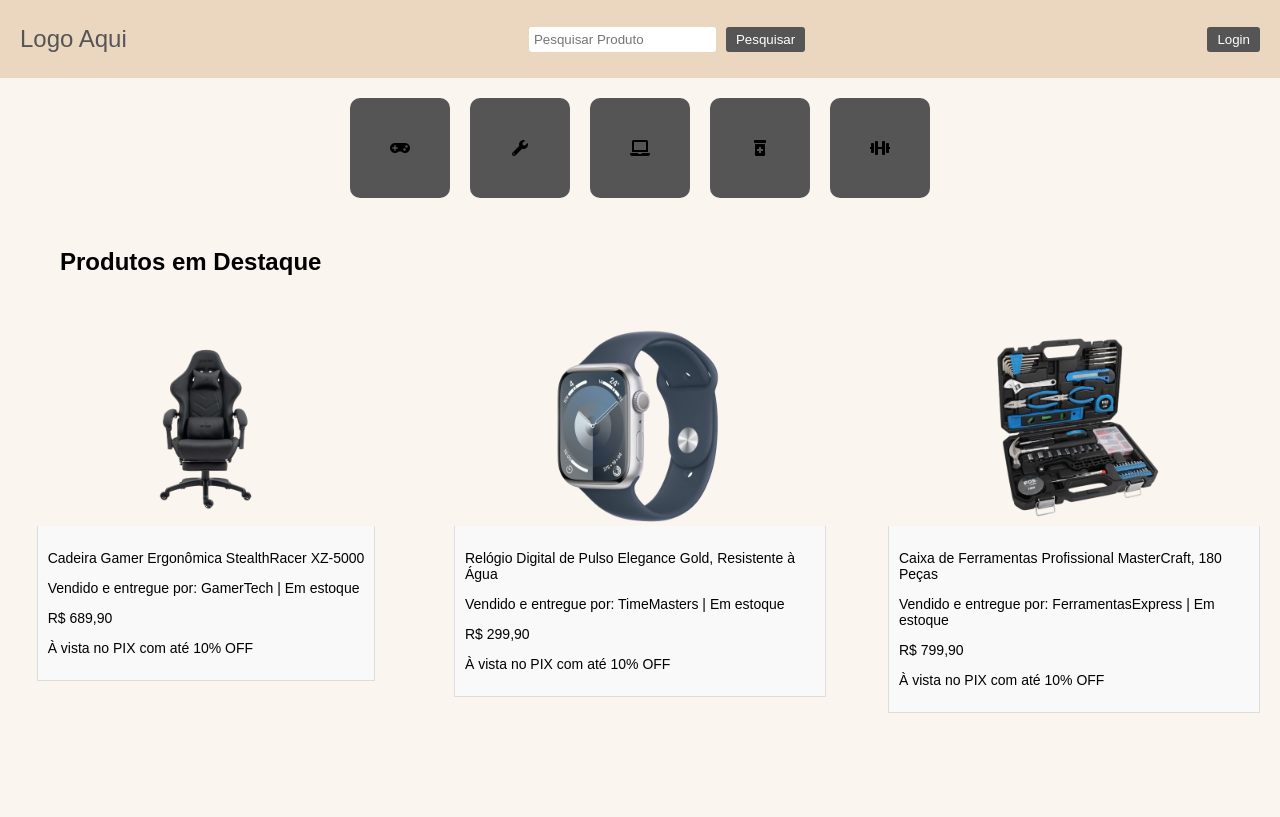
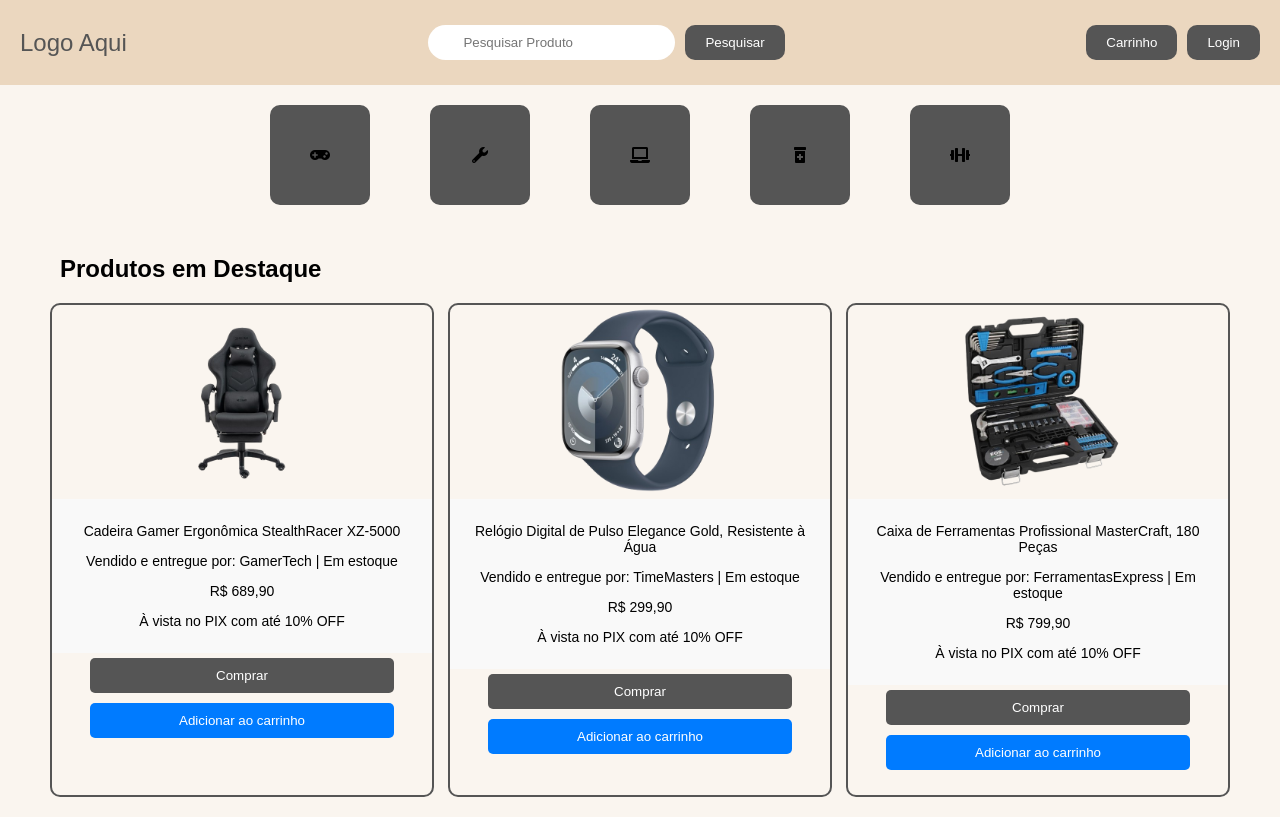
Before and after one commit to DavydKennyd/project-freelancer, a plain HTML site: page Projeto/index.html in a window 1280 px wide. Drawn offline with Linux system fonts and the light colour scheme.

Commit message:
Breve alterações

```diff
--- a/Projeto/index.html
+++ b/Projeto/index.html
@@ -17,6 +17,7 @@
             </form>
         </div>
         <div class="login-container">
+            <button class="cart-button">Carrinho</button>
             <button class="login-button">Login</button>
         </div>
     </header>
@@ -30,21 +31,52 @@
     <div class="title">
         <h2>Produtos em Destaque</h2>
     </div>
-    <div class="products-conteiner">
-        <div class="product"><img src="img/cadeira-removebg-preview.png" alt="produto 1"><div class="product-info"> <p>Cadeira Gamer Ergonômica StealthRacer XZ-5000</p>
+    <div class="products-wrapper">
+        <div class="products-container"> <!-- Renomeada de "products-conteiner" para "products-container" -->
+            <div class="product">
+                <img src="img/cadeira-removebg-preview.png" alt="produto 1">
+                <div class="product-info">
+                    <p>Cadeira Gamer Ergonômica StealthRacer XZ-5000</p>
                     <p>Vendido e entregue por: GamerTech | Em estoque</p>
                     <p>R$ 689,90</p>
-            <p>À vista no PIX com até 10% OFF</p</div></div></div>
-        <div class="product"><img src="img/relogio-removebg-preview.png" alt="produto 2"><div class="product-info"> <p>Relógio Digital de Pulso Elegance Gold, Resistente à Água</p>
+                    <p>À vista no PIX com até 10% OFF</p>
+                </div>
+                <div class="button-container">
+                    <button class="btn-buy">Comprar</button>
+                    <button class="btn-add-cart">Adicionar ao carrinho</button>
+                </div>
+            </div>
+        </div>
+        <div class="products-container"> <!-- Cada produto agora está dentro de sua própria div .products-container -->
+            <div class="product">
+                <img src="img/relogio-removebg-preview.png" alt="produto 2">
+                <div class="product-info">
+                    <p>Relógio Digital de Pulso Elegance Gold, Resistente à Água</p>
                     <p>Vendido e entregue por: TimeMasters | Em estoque</p>
                     <p>R$ 299,90</p>
                     <p>À vista no PIX com até 10% OFF</p>
-            </div></div>
-        <div class="product"><img src="img/ferramenta-removebg-preview.png" alt="produto 3"><div class="product-info"><p>Caixa de Ferramentas Profissional MasterCraft, 180 Peças</p>
+                </div>
+                <div class="button-container">
+                    <button class="btn-buy">Comprar</button>
+                    <button class="btn-add-cart">Adicionar ao carrinho</button>
+                </div>
+            </div>
+        </div>
+        <div class="products-container"> <!-- Outra div .products-container para o terceiro produto -->
+            <div class="product">
+                <img src="img/ferramenta-removebg-preview.png" alt="produto 3">
+                <div class="product-info">
+                    <p>Caixa de Ferramentas Profissional MasterCraft, 180 Peças</p>
                     <p>Vendido e entregue por: FerramentasExpress | Em estoque</p>
                     <p>R$ 799,90</p>
                     <p>À vista no PIX com até 10% OFF</p>
-        </div></div>
+                </div>
+                <div class="button-container">
+                    <button class="btn-buy">Comprar</button>
+                    <button class="btn-add-cart">Adicionar ao carrinho</button>
+                </div>
+            </div>
+        </div>
     </div>
 </body>
 </html>
--- a/Projeto/style.css
+++ b/Projeto/style.css
@@ -31,18 +31,18 @@ body {
 }
 
 .search-form input[type="text"] {
-    padding: 5px;
+    padding: 10px 35px;
     border: none;
-    border-radius: 3px;
+    border-radius: 20px;
     margin-right: 10px;
 }
 
 .search-form button {
-    padding: 5px 10px;
+    padding: 10px 20px;
     background-color: #555;
     color: #fff;
     border: none;
-    border-radius: 3px;
+    border-radius: 10px;
     cursor: pointer;
 }
 
@@ -56,73 +56,139 @@ body {
 }
 
 .login-button {
-    padding: 5px 10px;
+    padding: 10px 20px;
     background-color: #555;
     color: #fff;
     border: none;
-    border-radius: 3px;
+    border-radius: 10px;
     cursor: pointer;
 }
 
 .login-button:hover {
     background-color: #777;
 }
+.cart-button {
+    padding: 10px 20px;
+    background-color: #555;
+    color: #fff;
+    border: none;
+    border-radius: 10px;
+    cursor: pointer;
+    margin-right: 10px; /* Adiciona um espaço entre o botão "Carrinho" e o botão "Login" */
+}
+
+.cart-button:hover {
+    background-color: #777;
+}
 
 .square-container {
     display: flex;
     justify-content: center;
-    margin-top: 20px; /* Espaçamento do topo */
+    margin-top: 20px;
 }
 
 .square {
-    width: 100px; /* Largura do quadrado */
-    height: 100px; /* Altura do quadrado */
-    background-color: #555; /* Cor de fundo do quadrado */
-    margin: 0 10px; /* Espaçamento horizontal entre os quadrados */
-    border-radius: 10px; /* Arredondamento das bordas */
+    width: 100px;
+    height: 100px;
+    background-color: #555;
+    margin: 0 30px;
+    border-radius: 10px;
     display: flex;
     justify-content: center;
     align-items: center;
     cursor: pointer;
 }
 
-/* Adicione a animação de pulsação quando o cursor passa por cima */
 .square:hover {
     animation: pulse 0.10s infinite alternate;
     background-color: #EBD7BF;
 }
 
-/**PARTE DAS DIV'S DE PRODUTOS E DESCRISÃO SOBRE OS PRODUTOS**/
-
-.title{
+.title {
     margin-top: 50px;
     margin-left: 60px;
 }
 
-.products-conteiner{
+.products-wrapper {
     display: flex;
     justify-content: space-between;
-    margin-top: 50px;
-    margin-bottom: 20px;
-    margin-left: 20px;
-    margin-right:20px ;
+    margin-top: 20px;
+    flex-wrap: wrap;
 }
 
-.product {
-    width: 30%; /* Largura de cada div de produto */
+.products-container {
+    width: 30%;
+    border: 2px solid #555;
+    border-radius: 10px;
+    overflow: hidden;
+    box-sizing: border-box;
+    margin-bottom: 20px;
+
+}
+
+
+.products-container:first-child {
+    margin-right: 10px;
+    margin-left: 50px;
+}
+
+
+.products-container:last-child {
+    margin-left: 10px;
+    margin-right: 50px;
+}
+
+.product{
+    text-align: center;
+    margin-bottom: 20px;
+}
+
+
+
+.product img {
+    width: 50%;
+    height: auto;
+    max-height: 200px;
+    align-items: center;
+
+}
+
+.product-info {
+    padding: 10px;
+    background-color: #f9f9f9;
+    font-size: 14px;
+}
+
+.button-container {
     display: flex;
     flex-direction: column;
     align-items: center;
 }
-.product img {
-    max-width: 200px; /* Garante que a imagem ocupe toda a largura da div */
-    height: auto;
-    max-height: 200px;
+
+.btn-buy,
+.btn-add-cart {
+    width: 80%;
+    padding: 10px;
+    margin: 5px 0;
+    background-color: #555;
+    color: #fff;
+    border: none;
+    border-radius: 5px;
+    cursor: pointer;
 }
-.product-info{
-    padding: 10px;
-    background-color: #f9f9f9;
-    border: 1px solid #ddd;
-    border-top: none;
-    font-size: 14px;
+
+.btn-add-cart {
+    background-color: #007bff;
 }
+
+.btn-buy:hover,
+.btn-add-cart:hover {
+    background-color: #777;
+}
+
+/* Adicione a animação de pulsação */
+@keyframes pulse {
+    50% {
+        transform: scale(1.1);
+    }
+}
```
Also changed, not shown: login.html (added). Lines whose indentation alone changed are shown as unchanged.
